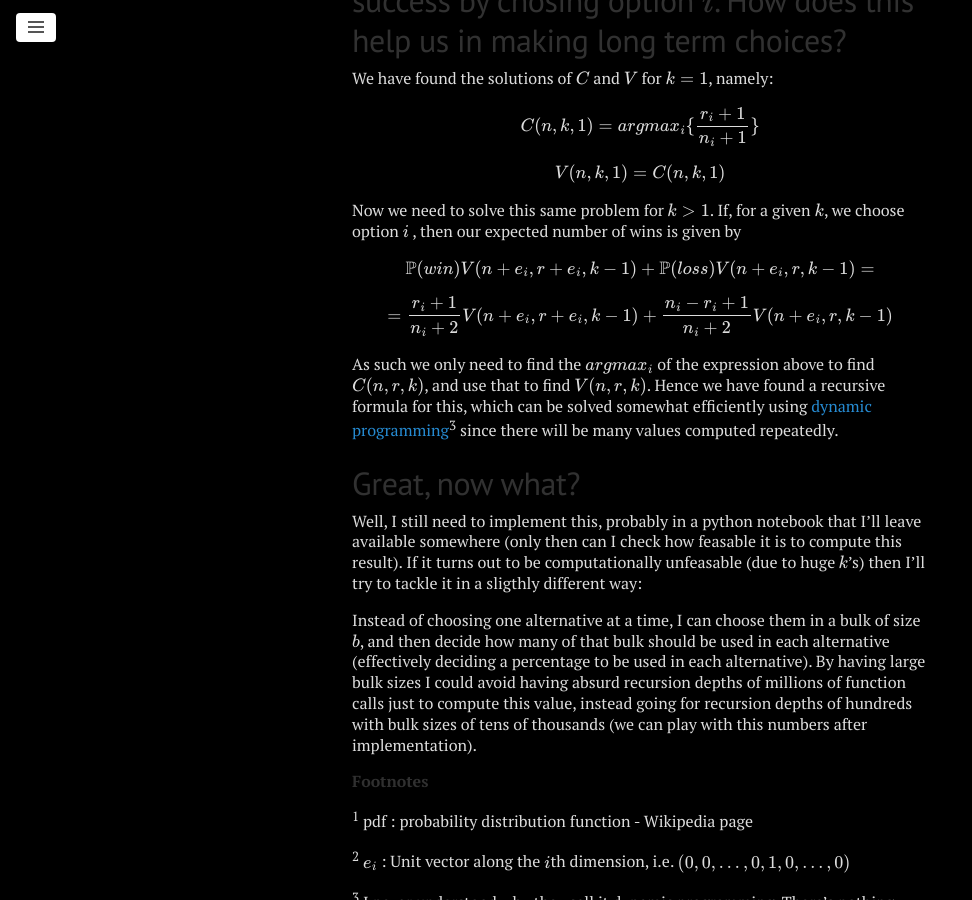
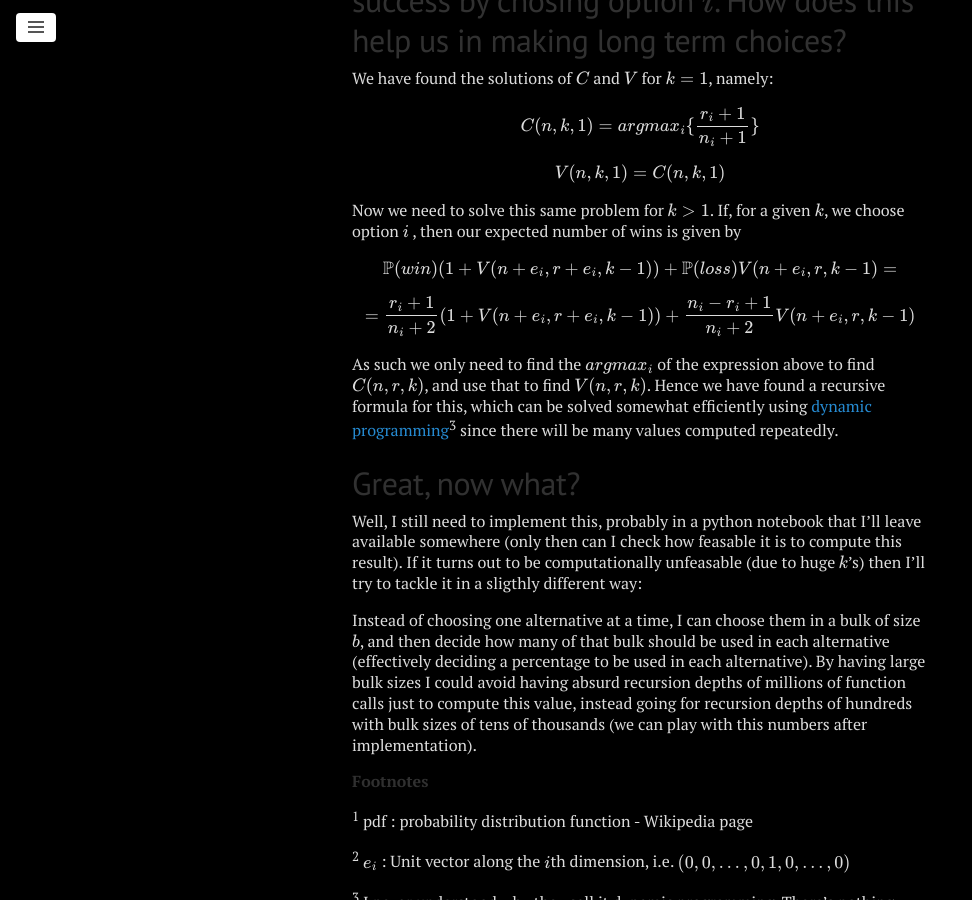
Before and after one commit to migueltorrescosta/migueltorrescosta.github.io, a Jekyll site: the page built from _posts/2017-10-05-How-to-AB-Test.md, in a window 1280 px wide and 900 px high, scrolled down 3156 px. Shown: the whole window, without its empty margins (0-972 px from the left). Built offline with Jekyll 4.4.1, drawn with Linux system fonts in a browser that asks for light colours; nearby versions of some CDN libraries; formulas are drawn with MathJax 3; comment, search, counter and statistics services are not loaded.

Commit message:
Corrected an error in my math

```diff
--- a/_posts/2017-10-05-How-to-AB-Test.md
+++ b/_posts/2017-10-05-How-to-AB-Test.md
@@ -97,9 +97,9 @@ $$ V(n,k,1) = C(n,k,1) $$
 
 Now we need to solve this same problem for $$ k>1 $$. If, for a given $$ k $$, we choose option $$i$$ , then our expected number of wins is given by
 
-$$ \mathbb{P}(win) V(n+e_i,r+e_i,k-1) + \mathbb{P}(loss) V(n+e_i,r,k-1) = $$
+$$ \mathbb{P}(win) (1+V(n+e_i,r+e_i,k-1)) + \mathbb{P}(loss) V(n+e_i,r,k-1) = $$
 
-$$ = \frac{r_i + 1}{n_i + 2} V(n+e_i,r+e_i,k-1) + \frac{n_i-r_i+1}{n_i+2} V(n+e_i,r,k-1) $$
+$$ = \frac{r_i + 1}{n_i + 2} (1+V(n+e_i,r+e_i,k-1)) + \frac{n_i-r_i+1}{n_i+2} V(n+e_i,r,k-1) $$
 
 As such we only need to find the $$argmax_i$$ of the expression above to find $$C(n,r,k)$$, and use that to find $$V(n,r,k)$$. Hence we have found a recursive formula for this, which can be solved somewhat efficiently using [dynamic programming](https://en.wikipedia.org/wiki/Dynamic_programming)<sup>3</sup> since there will be many values computed repeatedly.
 
```
